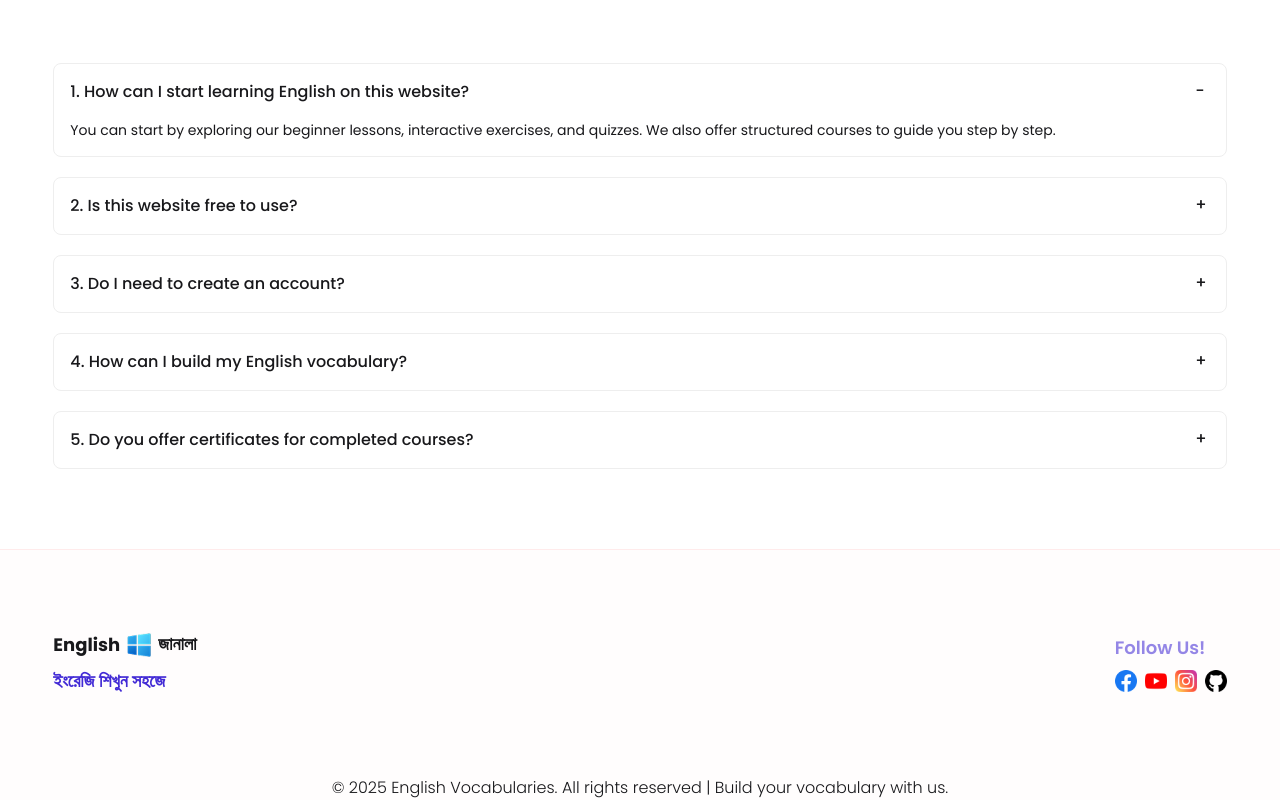
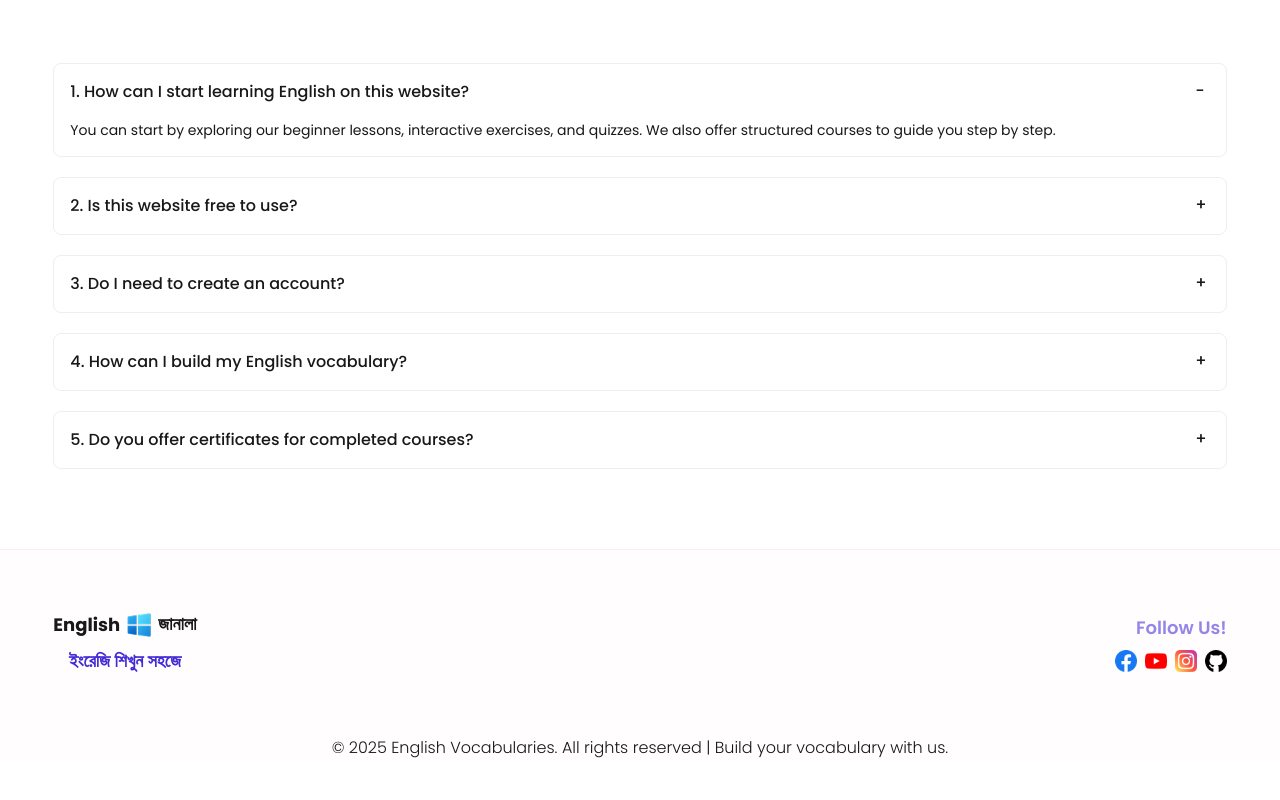
Before and after one commit to barua-raj/ph-english-janala, a plain HTML site: page index.html in a window 1280 px wide. Shown: the part 1076-1876 px from the top of the page. After the commit the page ends 1836 px from the top, so only its background shows below. Drawn offline with nearby package versions, Linux system fonts and the light colour scheme; no server answers.

Commit message:
wip: footer

```diff
--- a/index.html
+++ b/index.html
@@ -169,17 +169,17 @@
 <hr>
     <footer class="bg-[#FFEBEB20]">
         <div class="w-11/12 mx-auto">
-            <div class="flex flex-col md:flex-row gap-10 justify-between items-center py-20">
+            <div class="flex flex-col md:flex-row gap-10 justify-between items-center py-15">
                 <div class="">
                     <a href="" class="flex items-center gap-1 mb-2">
                         <span class="text-lg font-bold">English</span>
                         <img src="./assets/logo.png" alt="" class="w-[30px] h-[30px]">
                         <span class="font-bangla text-lg font-bold">জানালা</span>
                     </a>
-                    <p class="font-bangla text-lg font-semibold text-[#422AD5]">ইংরেজি শিখুন সহজে<p>
+                    <p class="font-bangla text-lg font-semibold text-[#422AD5] text-center">ইংরেজি শিখুন সহজে<p>
                 </div>
                 <div class="">
-                    <p class="text-lg font-semibold mb-2 text-[#422AD590]">Follow Us!<p>
+                    <p class="text-lg font-semibold mb-2 text-[#422AD590] text-center md:text-right">Follow Us!<p>
                     <div class="flex justify-center items-center gap-2">
                         <img src="./assets/facebook.png" alt="" class="w-[22px] h-[22]">
                         <img src="./assets/youtube.png" alt="" class="w-[22px] h-[22]">
```
